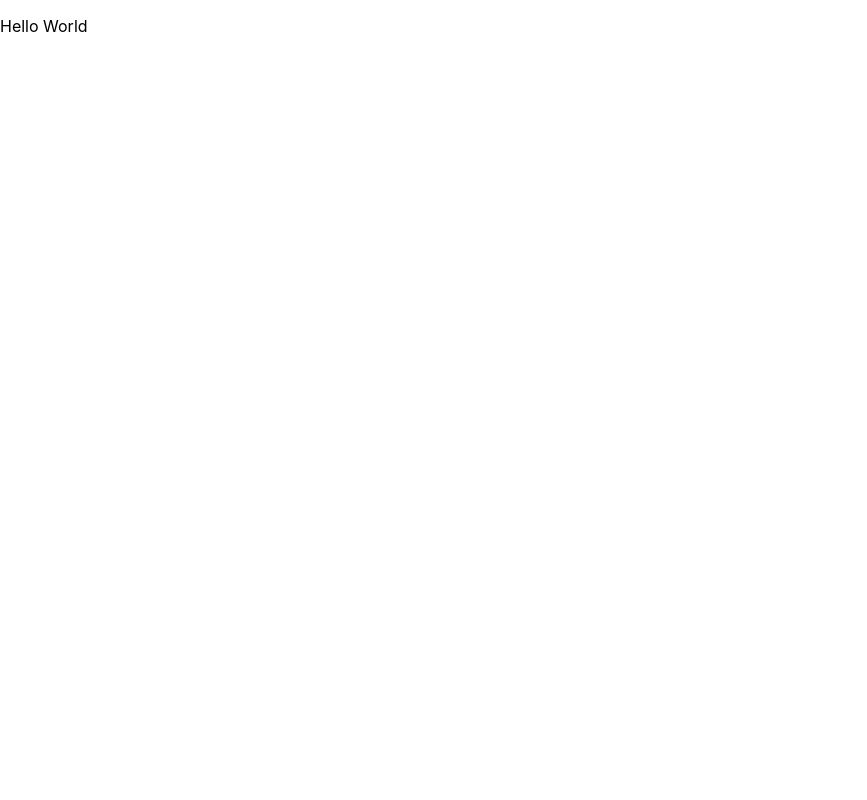
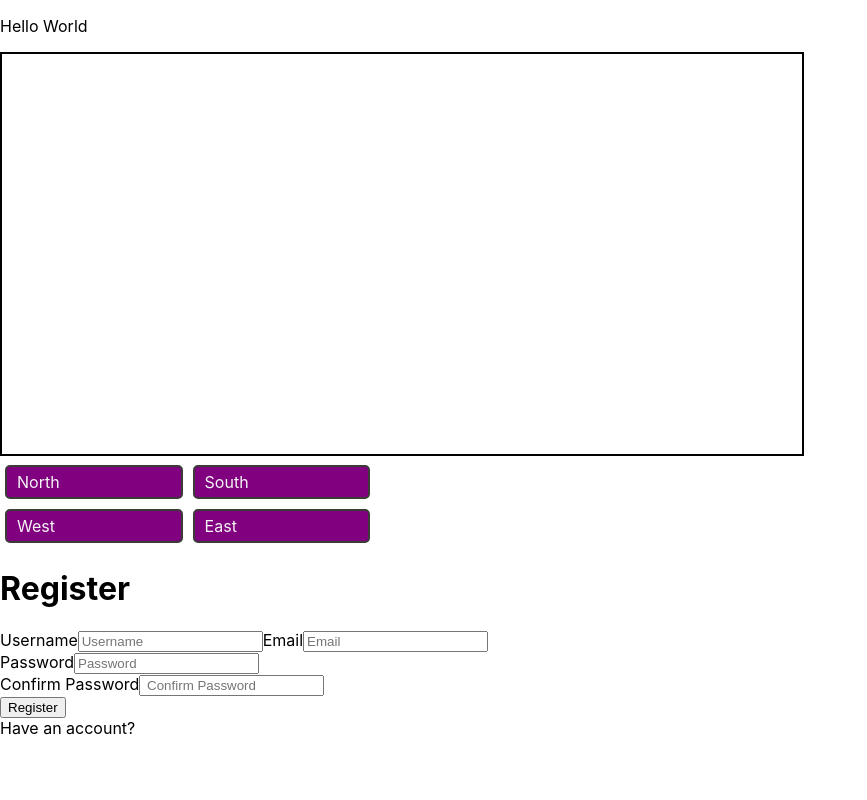
Before and after one commit to CS-Build-Week-One-FantazMick/Front-End, a React (Create React App) app in the folder mud/: page / in a window 1280 px wide. Shown: the top 800 px of the page, without its empty margins (0-867 px from the left). Built offline with nearby package versions, Linux system fonts and the light colour scheme; no server answers.

Commit message:
movement setup mostly

```diff
--- a/mud/src/App.css
+++ b/mud/src/App.css
@@ -12,7 +12,9 @@
     animation: App-logo-spin infinite 20s linear;
   }
 }
-
+canvas{
+  border: 2px solid black;
+}
 .App-header {
   background-color: #282c34;
   min-height: 100vh;
--- a/mud/src/App.js
+++ b/mud/src/App.js
@@ -1,18 +1,22 @@
 import React from 'react'
 import ClientLogin from "./components/clientLogin/ClientLogin"
 import ClientRegistration from "./components/clientRegistration/ClientRegistration"
+import Moving from './components/clientMovement/Moving'
+import './App.css'
 function App() {
   return (
     <div>
       <p>Hello World</p>
       <canvas
-        width={window.innerWidth}
-        height={window.innerHeight}
+        width={800}
+        height={400}
         onClick={e => {
           alert(e.screenX)
         }}
       />
+      <Moving></Moving>
       <ClientRegistration/>
+
     </div>
   )
 }
--- /dev/null
+++ b/mud/src/actions/roomActions.js
@@ -0,0 +1,27 @@
+export const title = (data) => {
+    return {
+        type: "TITLE",
+        payload: data
+    }
+}
+
+export const description = (data) => {
+    return {
+        type: "DESCRIPTION",
+        payload: data
+    }
+}
+
+export const players = (data) => {
+    return {
+        type: "PLAYERS",
+        payload: data
+    }
+}
+
+export const error_msg = (data) => {
+    return {
+        type: "ERROR_MSG",
+        payload: data
+    }
+}
--- /dev/null
+++ b/mud/src/components/clientMovement/Moving.css
@@ -0,0 +1,16 @@
+.moving-button{
+    border:2px solid  #3b3b38;
+    padding:5px 10px;
+    background:purple;
+    color:whitesmoke;
+    width:30%;
+    margin:5px;
+    border-radius: 5px;
+}
+.button-wrapper{
+    display:flex;
+    flex-wrap:wrap;
+    width:40%;
+    /* justify-content: center; */
+    /* align-items: center; */
+}
--- /dev/null
+++ b/mud/src/components/clientMovement/Moving.js
@@ -0,0 +1,85 @@
+import React from 'react';
+import axiosWithAuth from '../../utils/axiosWithAuth';
+import {useDispatch} from 'react-redux'
+import { title, description, players, error_msg } from '../../actions/roomActions'
+import './Moving.css'
+
+const Moving = () => {
+
+
+
+    const dispatch = useDispatch()
+
+    let north = () => {
+        return axiosWithAuth()
+        .post('https://multi-user-dungeon-lambda.herokuapp.com/api/adv/move/', { "direction": "n" })
+        .then(res => {
+            dispatch(players(res.data.players))
+            dispatch(description(res.data.description))
+            dispatch(title(res.data.title))
+            dispatch(error_msg(res.data.error_msg))
+        })
+        .catch(err => {
+            console.log("error making request, please get your act together. ", err)
+        })
+}
+
+            let south = () => {
+                return axiosWithAuth()
+                .post('https://multi-user-dungeon-lambda.herokuapp.com/api/adv/move/', { "direction": "s" })
+                .then(res => {
+                    dispatch(players(res.data.players))
+                    dispatch(description(res.data.description))
+                    dispatch(title(res.data.title))
+                    dispatch(error_msg(res.data.error_msg))
+                })
+                .catch(err => {
+                    console.log("error making request, please get your act together. ", err)
+                })
+        }
+
+
+
+    let west = () => {
+        return axiosWithAuth()
+        .post('https://multi-user-dungeon-lambda.herokuapp.com/api/adv/move/', { "direction": "w" })
+        .then(res => {
+            dispatch(players(res.data.players))
+            dispatch(description(res.data.description))
+            dispatch(title(res.data.title))
+            dispatch(error_msg(res.data.error_msg))
+
+        })
+        .catch(err => {
+            console.log("error making request, please get your act together. ", err)
+        })
+}
+
+
+    let east = () => {
+        return axiosWithAuth()
+        .post('https://multi-user-dungeon-lambda.herokuapp.com/api/adv/move/', { "direction": "e" })
+        .then(res => {
+            dispatch(players(res.data.players))
+            dispatch(description(res.data.description))
+            dispatch(title(res.data.title))
+            dispatch(error_msg(res.data.error_msg))
+        })
+        .catch(err => {
+            console.log("error making request, please get your act together. ", err)
+        })
+}
+
+
+
+    return(
+        <div className="button-wrapper">
+            <div className="moving-button" onClick={north()}>North</div>
+            <div className="moving-button" onClick={south()}>South</div>
+            <div className="moving-button" onClick={west()}>West</div>
+            <div className="moving-button" onClick={east()}>East</div>
+        </div>
+    )
+}
+
+export default Moving
--- /dev/null
+++ b/mud/src/utils/axiosWithAuth.js
@@ -0,0 +1,13 @@
+import axios from "axios";
+
+export const axiosWithAuth = () => {
+  const token = localStorage.getItem("token");
+
+  return axios.create({
+    headers: {
+      Authorization: token
+    }
+  });
+};
+
+export default axiosWithAuth;
```
Also changed, not shown: mud/src/reducers/roomReducer.js (added, +20 -0 lines).
